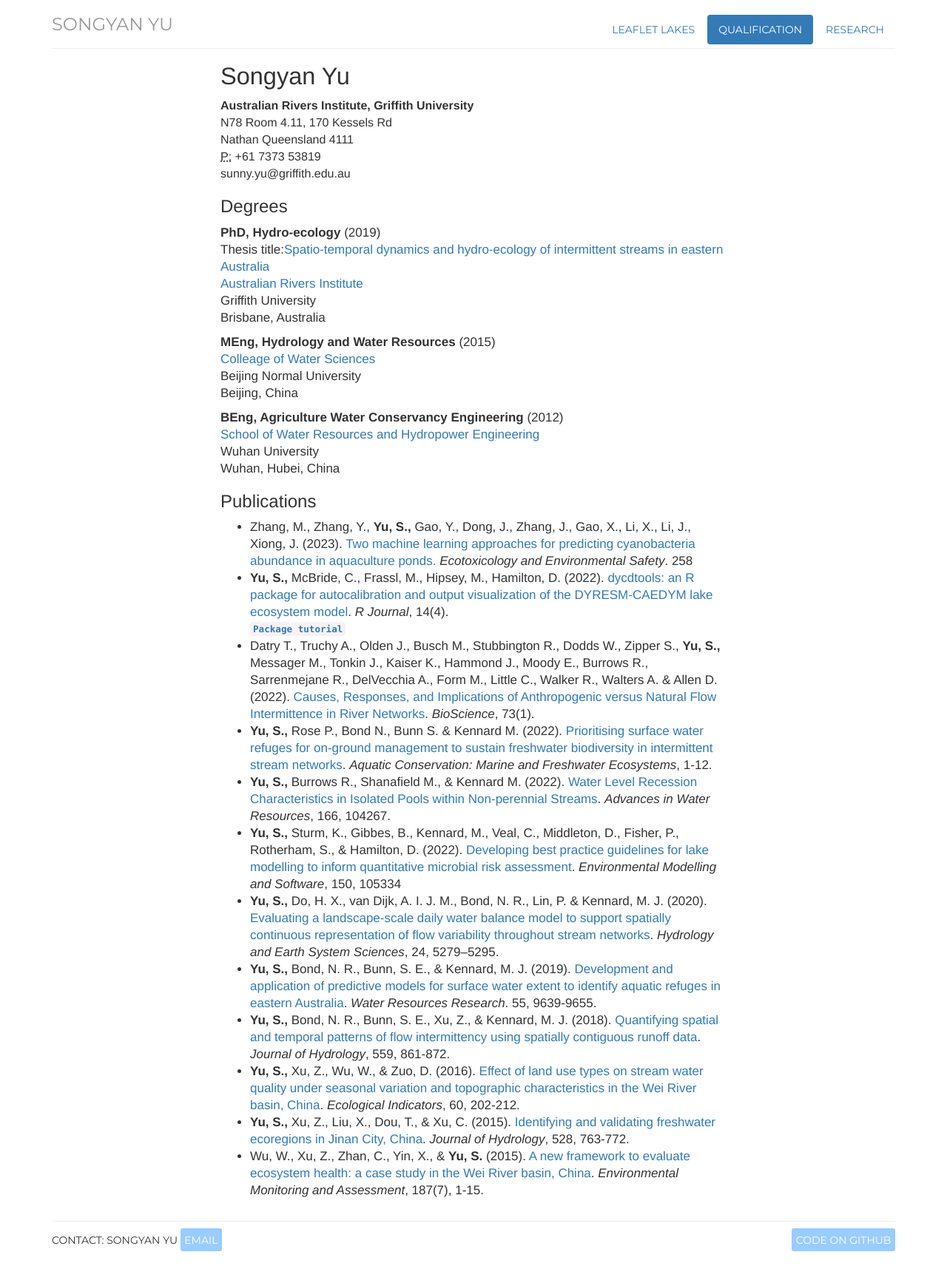
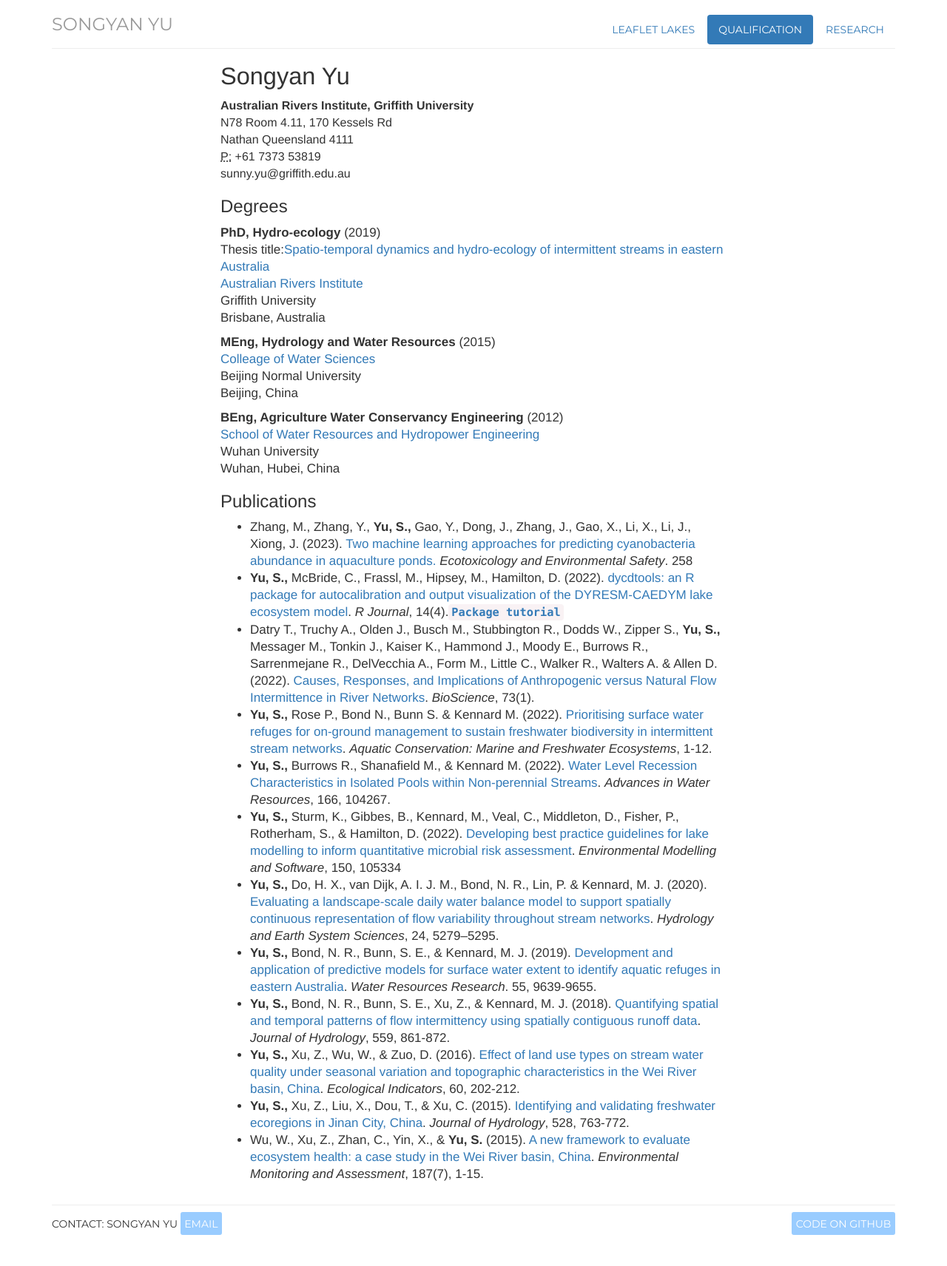
Before and after one commit to SongyanYu/SongyanYu.github.io, a Jekyll site: the page built from qualification.html, in a window 1280 px wide. Shown: the whole page at 74% size. Built offline with Jekyll 4.4.1, drawn with Linux system fonts in a browser that asks for light colours; after the commit the page ends 1690 px from its top, so only the background shows below that.

```diff
--- a/qualification.html
+++ b/qualification.html
@@ -35,7 +35,7 @@ Wuhan, Hubei, China</p>
 <h3>Publications</h3>
 <ul>
 <li>Zhang, M., Zhang, Y., <strong>Yu, S.,</strong> Gao, Y., Dong, J., Zhang, J., Gao, X., Li, X., Li, J., Xiong, J. (2023). <a href = 'https://doi.org/10.1016/j.ecoenv.2023.114944'>Two machine learning approaches for predicting cyanobacteria abundance in aquaculture ponds.</a><i> Ecotoxicology and Environmental Safety</i>. 258 </li>
-<li><strong>Yu, S.,</strong> McBride, C., Frassl, M., Hipsey, M., Hamilton, D. (2022). <a href = 'https://doi.org/10.32614/RJ-2023-008'>dycdtools: an R package for autocalibration and output visualization of the DYRESM-CAEDYM lake ecosystem model</a>. <i>R Journal</i>, 14(4).</li><code><strong><a href = https://github.com/SongyanYu/dycdtools/tree/master#readme>Package tutorial</a></strong></code>
+<li><strong>Yu, S.,</strong> McBride, C., Frassl, M., Hipsey, M., Hamilton, D. (2022). <a href = 'https://doi.org/10.32614/RJ-2023-008'>dycdtools: an R package for autocalibration and output visualization of the DYRESM-CAEDYM lake ecosystem model</a>. <i>R Journal</i>, 14(4).<code><strong><a href = https://github.com/SongyanYu/dycdtools/tree/master#readme>Package tutorial</a></strong></code></li>
 <li>Datry T., Truchy A., Olden J., Busch M., Stubbington R., Dodds W., Zipper S., <strong>Yu, S.,</strong> Messager M., Tonkin J., Kaiser K., Hammond J., Moody E., Burrows R., Sarrenmejane R., DelVecchia A., Form M., Little C., Walker R., Walters A. & Allen D.(2022). <a href = 'https://doi.org/10.1093/biosci/biac098'>Causes, Responses, and Implications of Anthropogenic versus Natural Flow Intermittence in River Networks</a>. <i>BioScience</i>, 73(1). </li>
 <li><strong>Yu, S.,</strong> Rose P., Bond N., Bunn S. & Kennard M. (2022). <a href = 'https://doi.org/10.1002/aqc.3871'>Prioritising surface water refuges for on-ground management to sustain freshwater biodiversity in intermittent stream networks</a>. <i>Aquatic Conservation: Marine and Freshwater Ecosystems</i>, 1-12.</li>
 <li><strong>Yu, S.,</strong> Burrows R., Shanafield M., & Kennard M. (2022). <a href = 'https://doi.org/10.1016/j.advwatres.2022.104267'>Water Level Recession Characteristics in Isolated Pools within Non-perennial Streams</a>. <i>Advances in Water Resources</i>, 166, 104267.</li>
```
